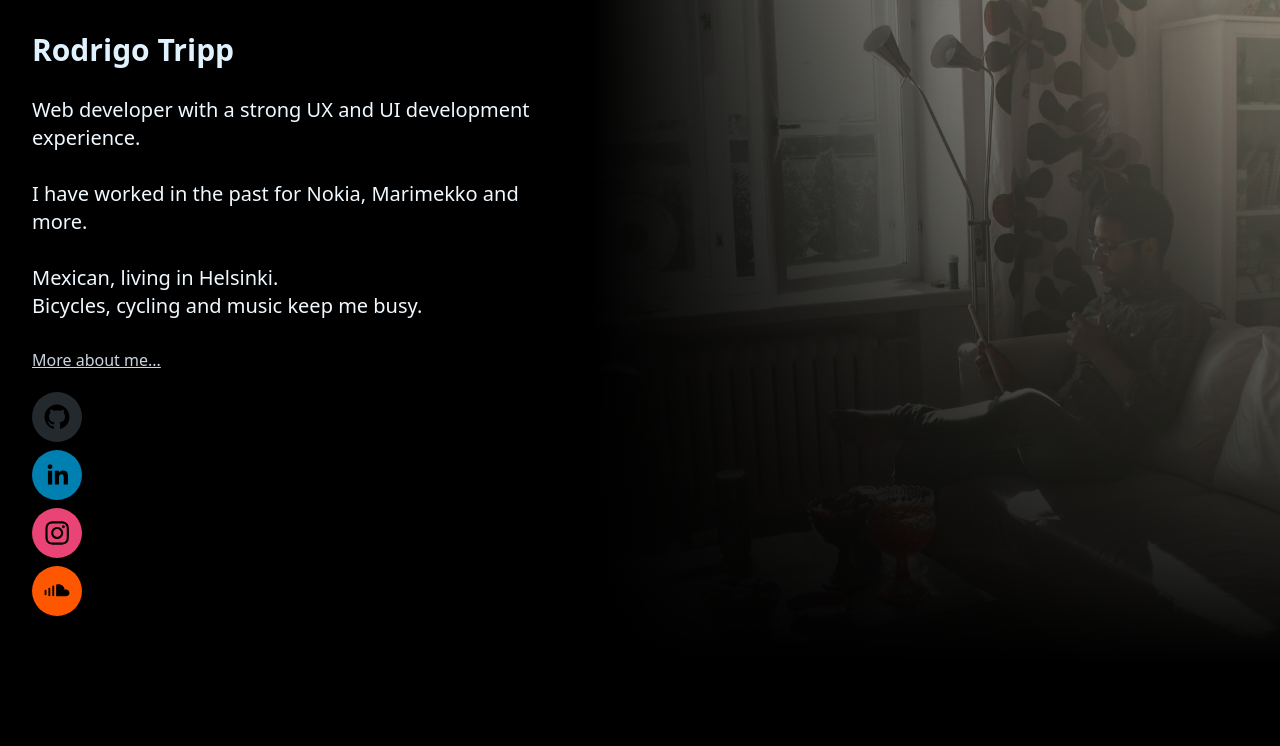
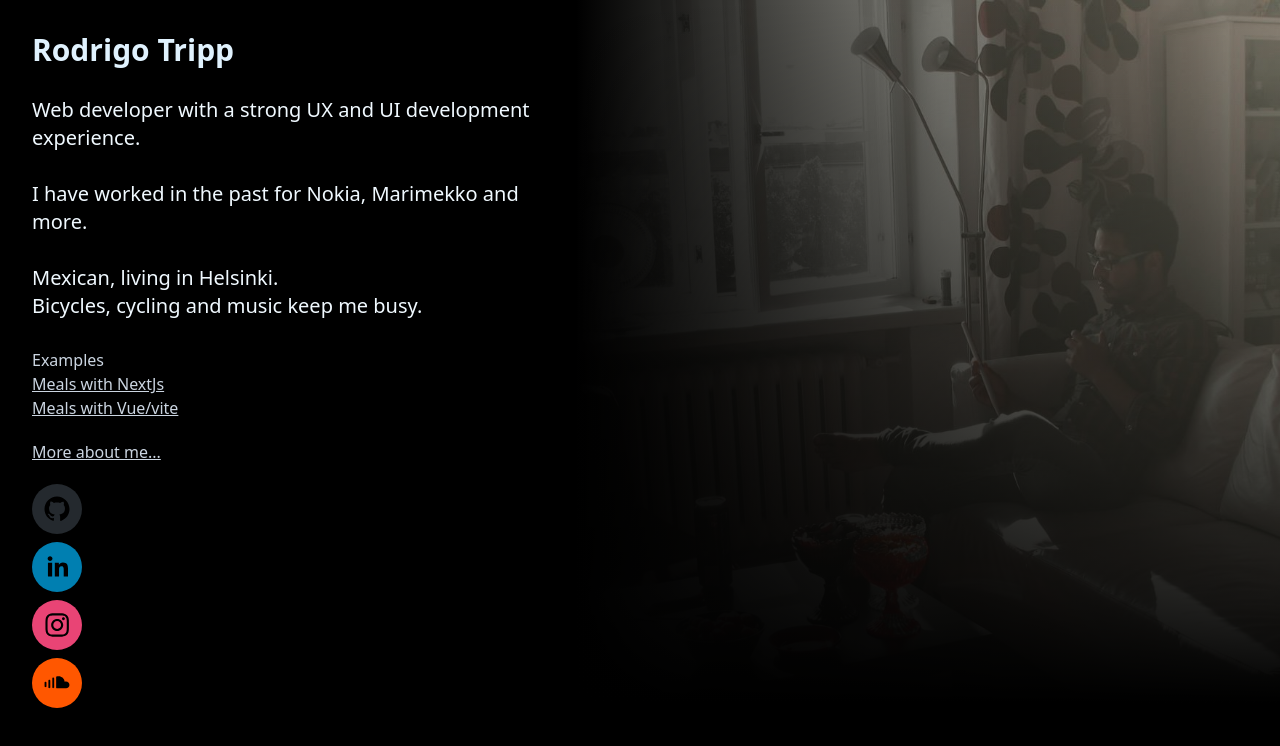
Before and after one commit to rodrigotripp/rodrigotripp.github.io, a React (Vite) app: page / in a window 1280 px wide. Shown: the top 746 px of the page. Built offline with nearby package versions, Linux system fonts and the light colour scheme.

Commit message:
message: adding samples

```diff
--- a/src/Components/NavigationMenu.tsx
+++ b/src/Components/NavigationMenu.tsx
@@ -1,5 +1,6 @@
 import { SocialIcon } from "react-social-icons";
 import Button from "./Button";
+import { Link } from "react-router";
 
 const Icons = () => {
   return (
@@ -39,6 +40,30 @@ function NavigationMenu({ onNavigate }: NavigationMenuProps) {
           onClick={() => onNavigate("about")}
         />
       </ul>
+      <div className="text-slate-300">
+        <ul>
+          <h1>Examples</h1>
+          <li>
+            <Link
+              to="https://rodrigotripp.vercel.app/meals"
+              className="underline"
+              target="_blank"
+            >
+              Meals with NextJs
+            </Link>
+          </li>
+          <li>
+            {" "}
+            <Link
+              to="https://meals-vite-vue.vercel.app/"
+              className="text-slate-300 underline"
+              target="_blank"
+            >
+              Meals with Vue/vite
+            </Link>
+          </li>
+        </ul>
+      </div>
     </nav>
   );
 }
```
